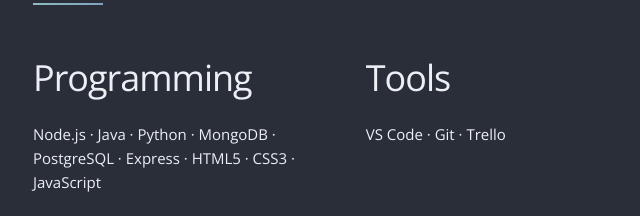
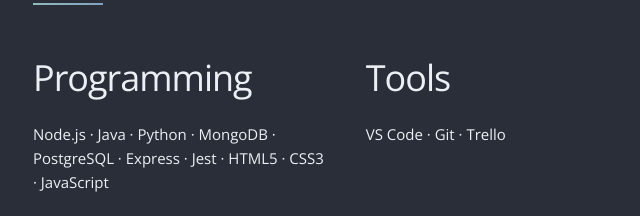
Before and after one commit to MaximilianHagelstam/MaximilianHagelstam.github.io, a plain HTML site: page index.html in a window 1280 px wide. Shown: the part 1480-1696 px from the top of the page, 127-767 px from the left. Drawn offline with nearby package versions, Linux system fonts and the light colour scheme.

Commit message:
Add Jest to skills

```diff
--- a/index.html
+++ b/index.html
@@ -82,7 +82,7 @@
             <div class="row">
                 <div class="one-third column">
                     <h3>Programming</h3>
-                    <p>Node.js · Java · Python · MongoDB · PostgreSQL · Express · HTML5 · CSS3 · JavaScript</p>
+                    <p>Node.js · Java · Python · MongoDB · PostgreSQL · Express · Jest · HTML5 · CSS3 · JavaScript</p>
                 </div>
 
                 <div class="one-third column">
```
